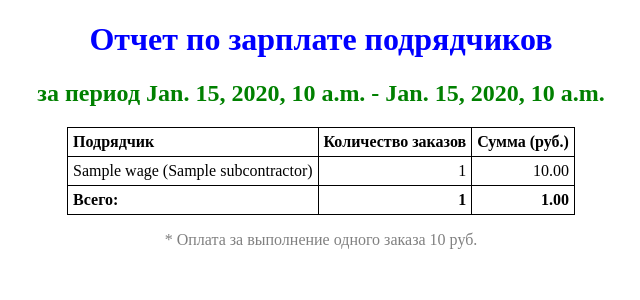
After one commit to fch-yk/d_12_02_php_support_bot, a Django app: template tgbot/templates/swreport.html in a window 1280 px wide. The commit adds this page. Shown: the top 300 px of the page, without its empty margins (319-959 px from the left). Run offline with Django 4.2, Linux system fonts and the light colour scheme; the template is opened without the code that fills it: most values are stand-ins (such as "Sample title", 1, 10 or a date in 2020); parts of the project's set-up code (start-up, migrations or seed data) failed here and were passed over.

Commit message:
Add subcontractors wages report

```diff
--- a/templates/index.html
+++ b/templates/index.html
@@ -18,5 +18,10 @@
       <a href="/orders_quantity_report/0">этот месяц</a>
       <a href="/orders_quantity_report/1">прошлый месяц</a>
   </p>
+  <p class="paragraph">
+    Отчет по зарплате подрядчиков:
+      <a href="/subcontractors_wages_report/0">этот месяц</a>
+      <a href="/subcontractors_wages_report/1">прошлый месяц</a>
+  </p>
 </body>
 </html>
--- a/tgbot/templates/oqreport.html
+++ b/tgbot/templates/oqreport.html
@@ -7,6 +7,7 @@
     table, th, td {
       border: 1px solid black;
       border-collapse: collapse;
+      padding: 5px;
     }
     table.report {
       margin-left: auto;
--- /dev/null
+++ b/tgbot/templates/swreport.html
@@ -0,0 +1,54 @@
+<!DOCTYPE html>
+<html lang="ru">
+<head>
+  <meta charset="utf-8">
+  <title>Отчет по зарплате подрядчиков</title>
+  <style>
+    table, th, td {
+      border: 1px solid black;
+      border-collapse: collapse;
+      padding: 5px;
+    }
+    table.report {
+      margin-left: auto;
+      margin-right: auto;
+    }
+    table.report .description {
+      text-align: left;
+    }
+    table.report .parameter {
+      text-align: right;
+    }
+    table.report .total {
+      font-weight: bold;
+    }
+  </style>
+</head>
+
+<body>
+  <h1 style="color:blue;text-align:center;">Отчет по зарплате подрядчиков</h1>
+  <h2 style="color:green;text-align:center;">за период {{ start_date }} - {{ end_date }}</h2>
+
+
+  <table class="report">
+    <tr>
+      <th class="description">Подрядчик</th>
+      <th class="parameter">Количество заказов</th>
+      <th class="parameter">Сумма (руб.)</th>
+    </tr>
+    {% for wages in orders_subcontractors_numbers %}
+      <tr>
+        <td class="description">{{ wages.subcontractor__name }} ({{ wages.subcontractor }})</td>
+        <td class="parameter">{{ wages.num_orders }}</td>
+        <td class="parameter">{{ wages.sum|floatformat:2 }}</td>
+      </tr>
+    {% endfor %}
+    <tr>
+      <td class="description total">Всего:</td>
+      <td class="parameter total">{{ orders_number }}</td>
+      <td class="parameter total">{{ total_sum|floatformat:2 }}</td>
+    </tr>
+  </table>
+  <p style="color:grey;text-align:center;">* Оплата за выполнение одного заказа {{order_price}} руб.</p>
+</body>
+</html>
--- a/tgbot/urls.py
+++ b/tgbot/urls.py
@@ -8,5 +8,9 @@ urlpatterns = [
         'orders_quantity_report/<int:months_number>/',
         views.show_orders_quantity_report
     ),
+    path(
+        'subcontractors_wages_report/<int:months_number>/',
+        views.show_subcontractors_wages_report
+    ),
 
 ]
```
Also changed, not shown: tgbot/views.py (+43 -7 lines).
